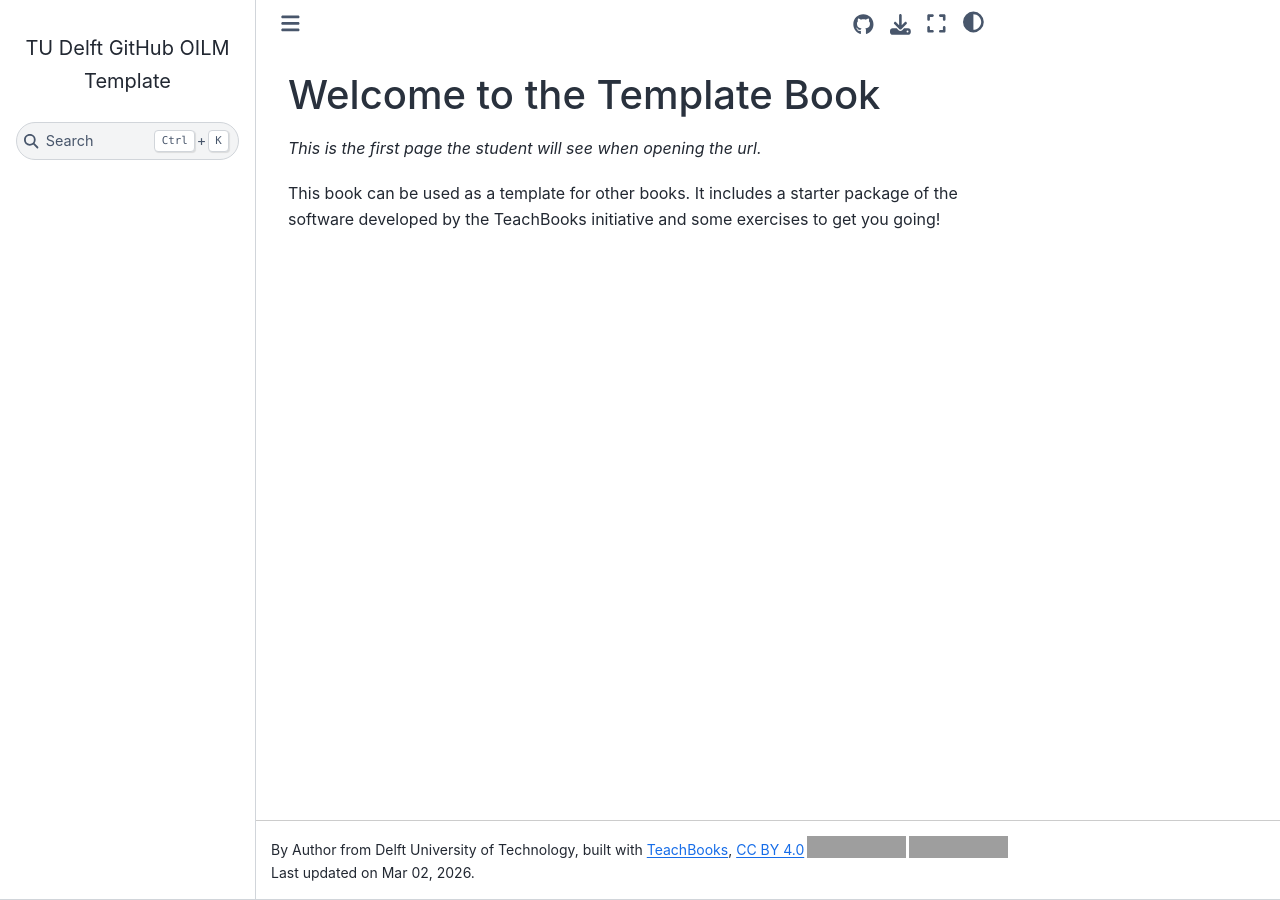
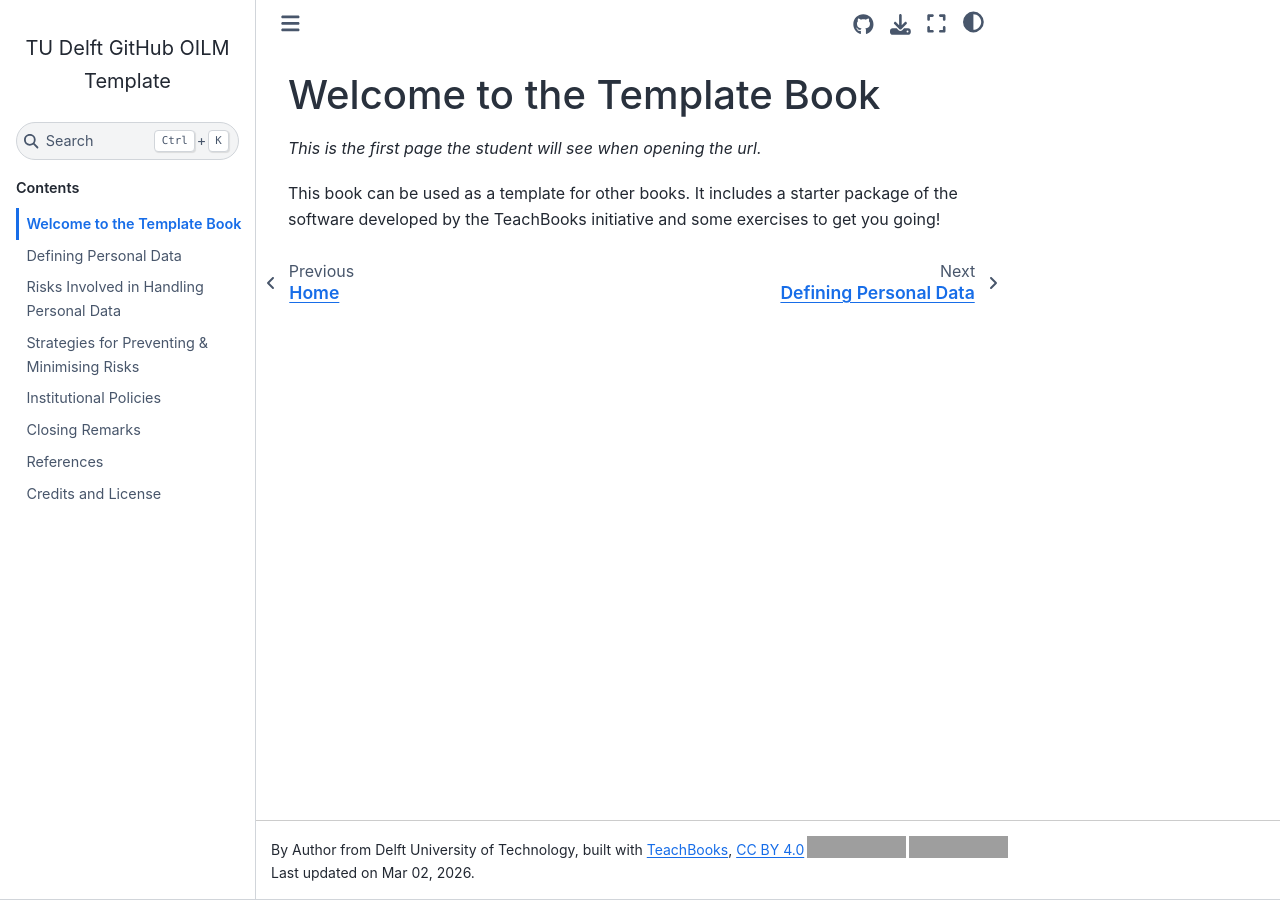
Before and after one commit to tu-delft-library/BSc_Research_Ethics_for_Personal_Data, a Jupyter Book: the page built from book/intro.md, in a window 1280 px wide. Built offline with Jupyter Book 1.0.4 settings and Sphinx 7.4.7 and the Sphinx Book theme 1.1.4, drawn with Linux system fonts in a browser that asks for light colours; comment, search, counter and statistics services are not loaded; grey boxes are pictures that could not be loaded.

Commit message:
Update _toc.yml

```diff
--- a/book/_toc.yml
+++ b/book/_toc.yml
@@ -1,12 +1,12 @@
 # Configuration of _toc.yml file is explained in detail here: https://jupyterbook.org/en/stable/structure/toc.html and https://sphinx-external-toc.readthedocs.io/en/latest/user_guide/sphinx.html
 
 format: jb-book
-root: intro.md
+root: home.md
 
 parts:
   - caption: Contents
     chapters:
-    - file: intro
+    - file: intro.md
     - file: defining_personal_data.md
     - file: risks.md
     - file: risk_mitigation.md
```
